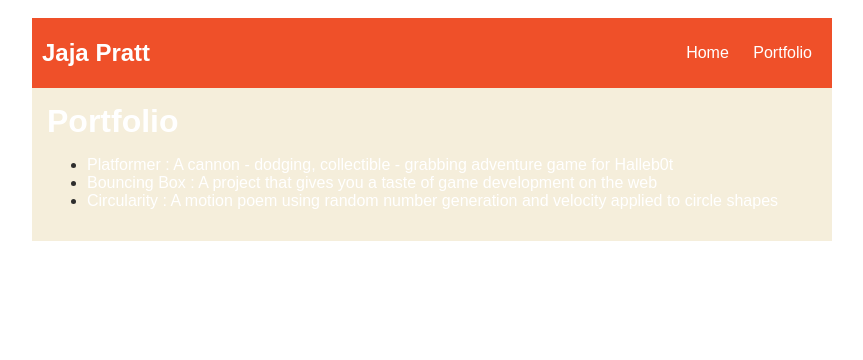
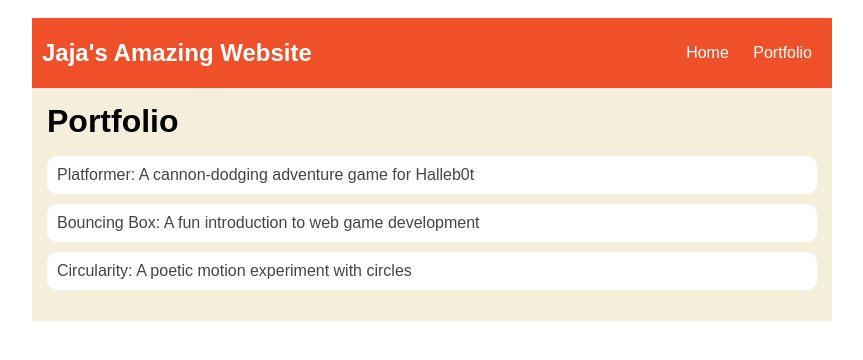
Before and after one commit to jp7409882-code/jp7409882-code.github.io, a plain HTML site: page portfolio.html in a window 1280 px wide. Shown: the whole page, without its empty margins (208-1071 px from the left). Drawn offline with Linux system fonts and the light colour scheme.

Commit message:
10/9 update

```diff
--- a/portfolio.html
+++ b/portfolio.html
@@ -1,29 +1,40 @@
-<!DOCTYPE HTML>
+<!DOCTYPE html>
 <html>
-    <head> <title>Jaja's Computer Science Project</title>
-      <link rel="stylesheet" href="style.css">
+  <head>
+     <title>Jaja's Computer Science Website</title>
+     <link rel="stylesheet" href="style.css" />
   </head>
 
+
   <body>
+    <!-- All content goes here -->
     <div id="all-contents">
        <nav>
-          <h1>Jaja Pratt</h1>
+        <h1>Jaja's Amazing Website</h1>
           <ul id="nav-ul">
             <li class="nav-li">
-               <a class="nav-a" href="index.html">Home</a>
+  <a href="index.html">Home</a>
 </li>
 <li class="nav-li">
-               <a class="nav-a" href="portfolio.html">Portfolio</a>
+  <a href="portfolio.html">Portfolio</a>
 </li>
 </ul>
   </nav>
+
+
   <main>
   <div class="content">
     <h1>Portfolio</h1>
     <ul id="portfolio">
-              <li><a href="projects/platformer/">Platformer : A cannon - dodging, collectible - grabbing adventure game for Halleb0t</a></li>
-              <li><a href="projects/bouncing-box/">Bouncing Box : A project that gives you a taste of game development on the web </a></li>
-              <li><a href="projects/circularity/">Circularity : A motion poem using random number generation and velocity applied to circle shapes</a></li>
+<li>
+  <a href="fsd-projects/platformer/">Platformer: A cannon-dodging adventure game for Halleb0t</a>
+</li>
+<li>
+  <a href="fsd-projects/bouncing-box/">Bouncing Box: A fun introduction to web game development</a>
+</li>
+<li>
+  <a href="fsd-projects/circularity/">Circularity: A poetic motion experiment with circles</a>
+</li>
     </ul>
   </div>
   </main>
--- a/style.css
+++ b/style.css
@@ -121,3 +121,29 @@ body {
    h2, h3 {
        margin: 0px;
    }
+
+/* portfolio styles */
+         .content h1 {
+             color: black;
+         }
+
+         #portfolio {
+             list-style-type: none;
+             padding-left: 0;
+         }
+
+         #portfolio li {
+             background: #fff;
+             padding: 10px;
+             border-radius: 10px;
+             margin-bottom: 10px;
+         }
+
+         #portfolio li:hover {
+             background: #eee;
+         }
+
+         #portfolio a {
+             text-decoration: none;
+             color: #454545;
+         }
```
Also changed, not shown: index.html (+1 -0 lines). Lines whose indentation alone changed are shown as unchanged.
